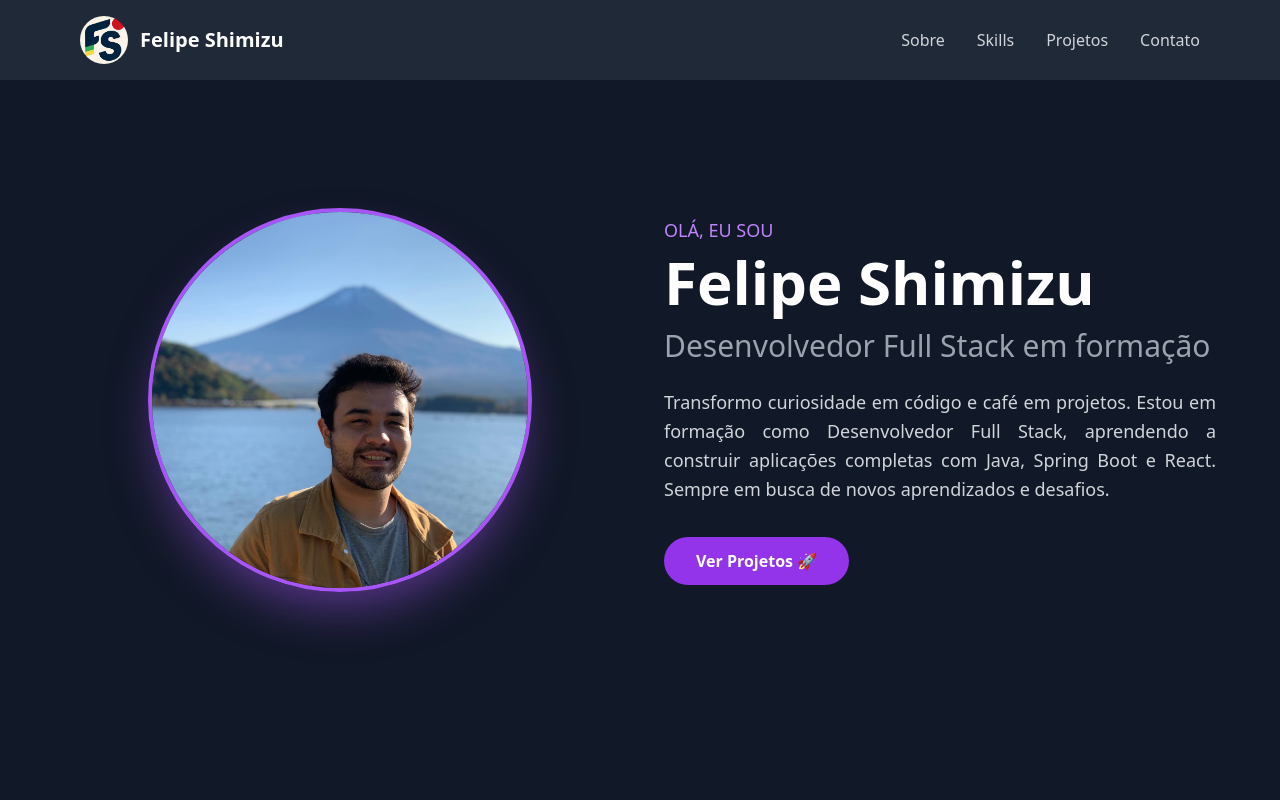
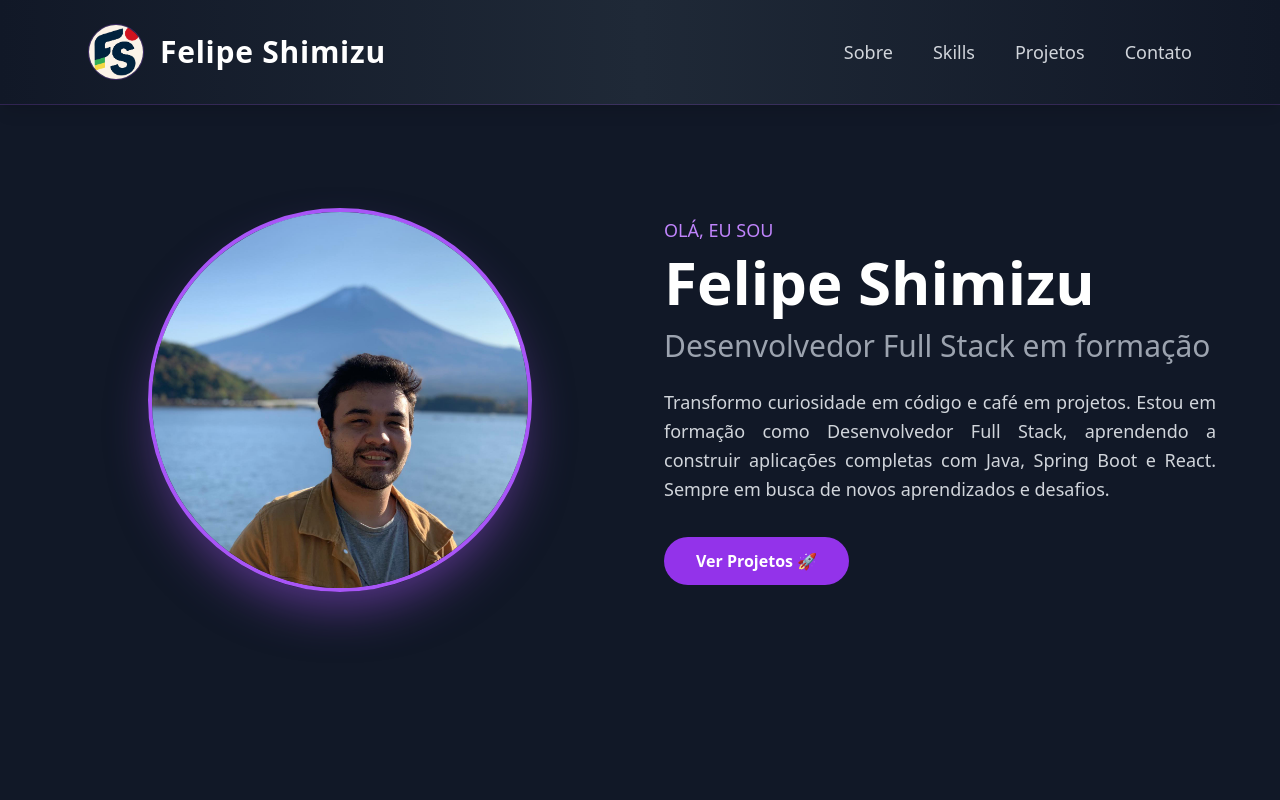
Before and after one commit to Felipe-SMZ/Portifolio, a React (Vite) app: page / in a window 1280 px wide. Shown: the top 800 px of the page. Built offline with nearby package versions, Linux system fonts and the light colour scheme.

Commit message:
fix: responsividade Header

```diff
--- a/src/components/Header.jsx
+++ b/src/components/Header.jsx
@@ -1,48 +1,76 @@
-import minhaLogo from '../assets/img/logo.png'
+import { useState } from 'react';
+import minhaLogo from '../assets/img/logo.png';
 
 function Header() {
+    const [menuOpen, setMenuOpen] = useState(false);
+
+    const navLinks = [
+        { name: 'Sobre', href: '#sobre' },
+        { name: 'Skills', href: '#skills' },
+        { name: 'Projetos', href: '#projetos' },
+        { name: 'Contato', href: '#contato' },
+    ];
+
     return (
-        <header className="fixed top-0 left-0 w-full bg-gray-800 z-50">
+        <header className="fixed top-0 left-0 w-full z-50 bg-gradient-to-r from-gray-900 via-gray-800 to-gray-900 backdrop-blur-md border-b border-purple-500/20 shadow-lg">
+            <nav className="max-w-6xl mx-auto px-6 py-6 flex items-center justify-between">
 
-
-            <nav className="max-w-6xl mx-auto px-4 py-4 flex items-center justify-between">
                 {/* Logo + Nome */}
-                <div className="flex items-center gap-3">
+                <div className="flex items-center gap-4">
                     <img
                         src={minhaLogo}
                         alt="Felipe Shimizu"
-                        className="w-12 h-12 rounded-full object-cover"
+                        className="w-14 h-14 rounded-full object-cover border border-purple-500/30"
                     />
-                    <span className="text-white text-xl font-bold">
+                    <span className="text-white text-2xl md:text-3xl font-bold tracking-wide">
                         Felipe Shimizu
                     </span>
                 </div>
-                {/* menu */}
-                <ul className="flex gap-8">
-                    <li>
-                        <a href="#sobre" className="text-gray-300 hover:text-white">
-                            Sobre
-                        </a>
-                    </li>
-                    <li>
-                        <a href="#skills" className="text-gray-300 hover:text-white">
-                            Skills
-                        </a>
-                    </li>
-                    <li>
-                        <a href="#projetos" className="text-gray-300 hover:text-white">
-                            Projetos
-                        </a>
-                    </li>
-                    <li>
-                        <a href="#contato" className="text-gray-300 hover:text-white">
-                            Contato
-                        </a>
-                    </li>
+
+                {/* Botão Hamburguer */}
+                <button
+                    className="md:hidden text-purple-400 hover:text-white text-3xl transition-transform duration-300 transform hover:scale-110"
+                    onClick={() => setMenuOpen(!menuOpen)}
+                    aria-label="Abrir menu"
+                >
+                    {menuOpen ? '✖' : '☰'}
+                </button>
+
+                {/* Menu Desktop */}
+                <ul className="hidden md:flex gap-10 text-lg">
+                    {navLinks.map((link) => (
+                        <li key={link.name}>
+                            <a
+                                href={link.href}
+                                className="text-gray-300 hover:text-purple-400 transition duration-300 ease-in-out hover:underline underline-offset-4"
+                            >
+                                {link.name}
+                            </a>
+                        </li>
+                    ))}
                 </ul>
             </nav>
+
+            {/* Menu Mobile */}
+            <div
+                className={`md:hidden bg-gray-900 px-6 pb-4 transition-all duration-300 ease-in-out ${menuOpen ? 'max-h-96 opacity-100' : 'max-h-0 opacity-0 overflow-hidden'
+                    }`}
+            >
+                <ul className="flex flex-col gap-4 text-lg">
+                    {navLinks.map((link) => (
+                        <li key={link.name}>
+                            <a
+                                href={link.href}
+                                className="block text-gray-300 hover:text-purple-400 transition-colors duration-300 px-2 py-1 rounded hover:bg-purple-500/10"
+                            >
+                                {link.name}
+                            </a>
+                        </li>
+                    ))}
+                </ul>
+            </div>
         </header>
-    )
+    );
 }
 
 export default Header;
```
